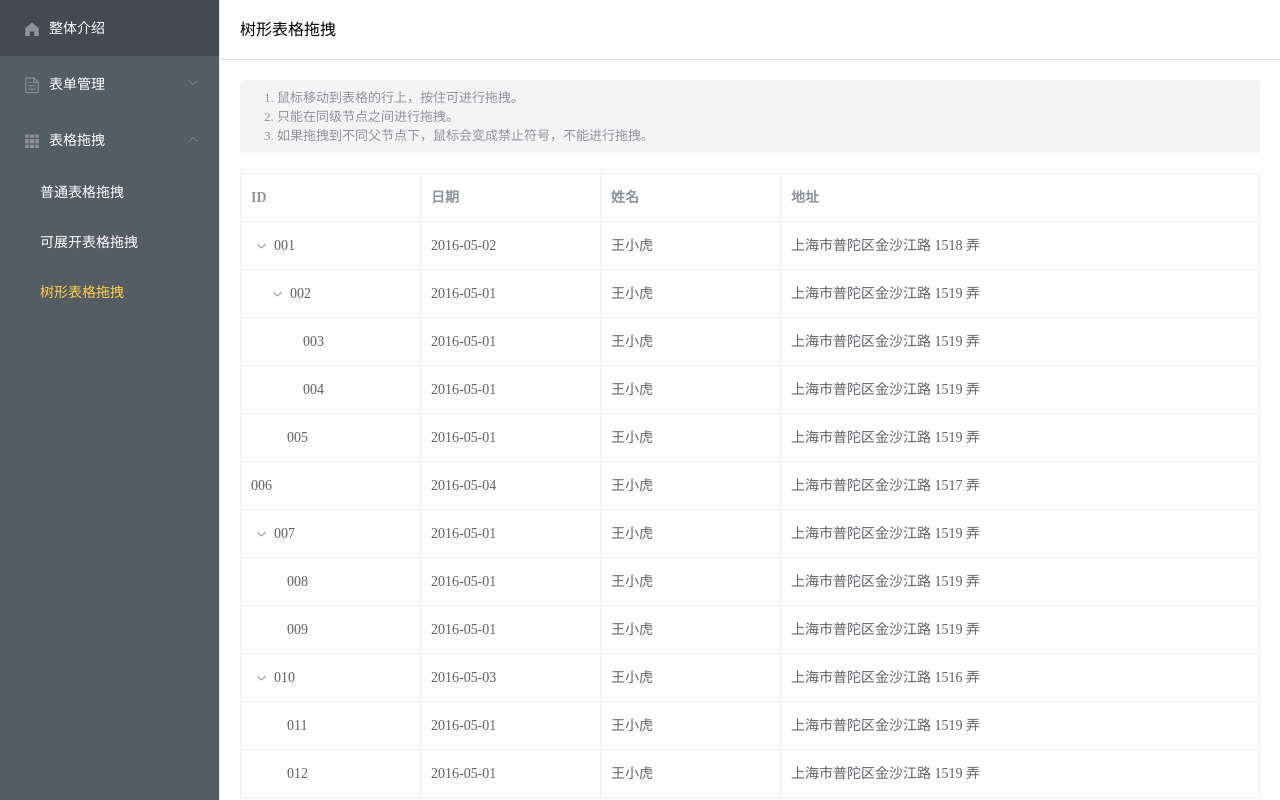
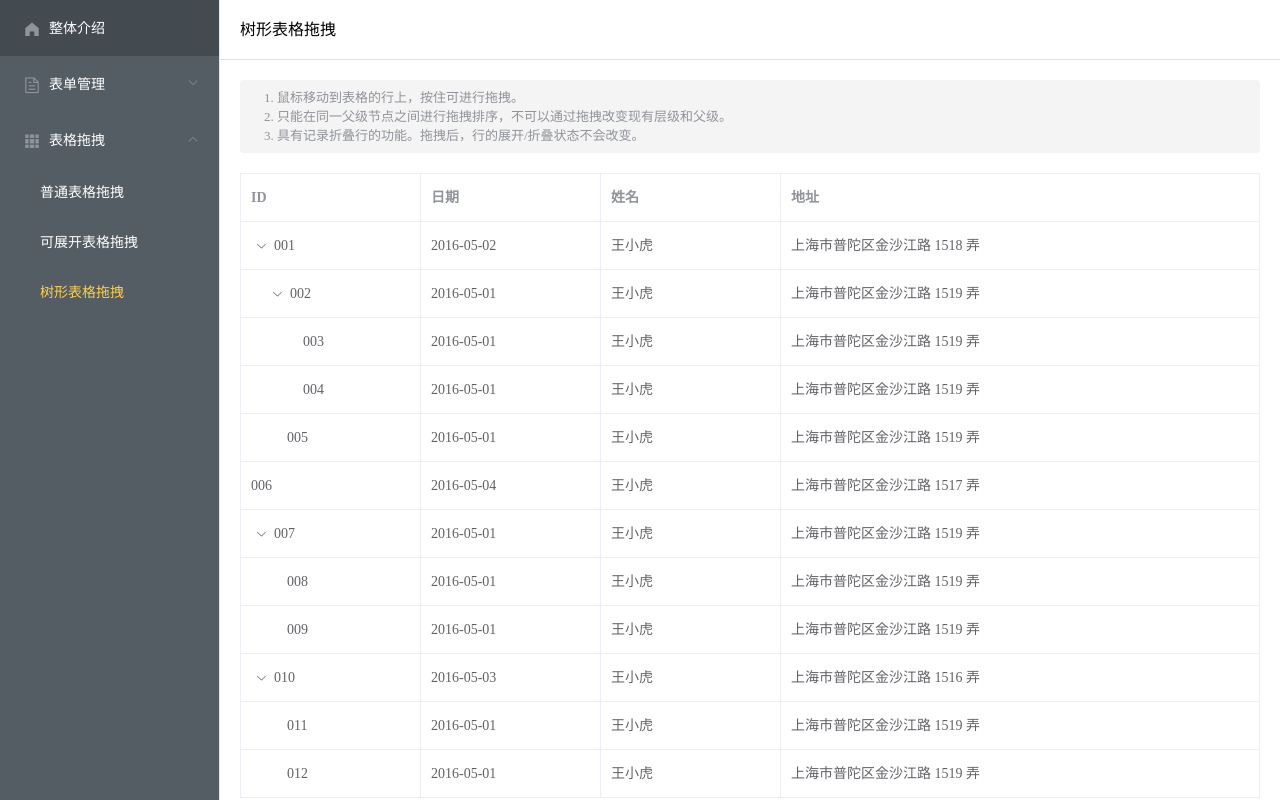
Before and after one commit to liaojunhongyue/element-ui2-custom-component, a Vue app: page /table/drag/treeTableDrag in a window 1280 px wide. Built offline with nearby package versions, Linux system fonts and the light colour scheme.

Commit message:
modify table drag tips

```diff
--- a/src/pages/table/deployableTableDrag.vue
+++ b/src/pages/table/deployableTableDrag.vue
@@ -9,7 +9,7 @@
         <span style="white-space: pre-line;">
           1. 鼠标移动到表格的行上，按住可进行拖拽。<br>
           2. 展开的部分不可以进行拖拽。<br>
-          3. 行数据在展开状态下进行拖拽时，先将表格中的每一行均变为收起状态，再进行拖拽，拖拽完成后重新展开原先展开的行。<br>
+          3. 行数据在进行拖拽时，先将表格中的每一行均变为收起状态，在拖拽完成后重新展开原先展开的行。<br>
         </span>
       </template>
     </el-alert>
--- a/src/pages/table/treeTableDrag.vue
+++ b/src/pages/table/treeTableDrag.vue
@@ -8,8 +8,8 @@
 			<template #title>
 				<span style="white-space: pre-line;">
 					1. 鼠标移动到表格的行上，按住可进行拖拽。<br>
-					2. 只能在同级节点之间进行拖拽。<br>
-					3. 如果拖拽到不同父节点下，鼠标会变成禁止符号，不能进行拖拽。<br>
+					2. 只能在同一父级节点之间进行拖拽排序，不可以通过拖拽改变现有层级和父级。<br>
+					3. 具有记录折叠行的功能。拖拽后，行的展开/折叠状态不会改变。<br>
 				</span>
 			</template>
 		</el-alert>
```
